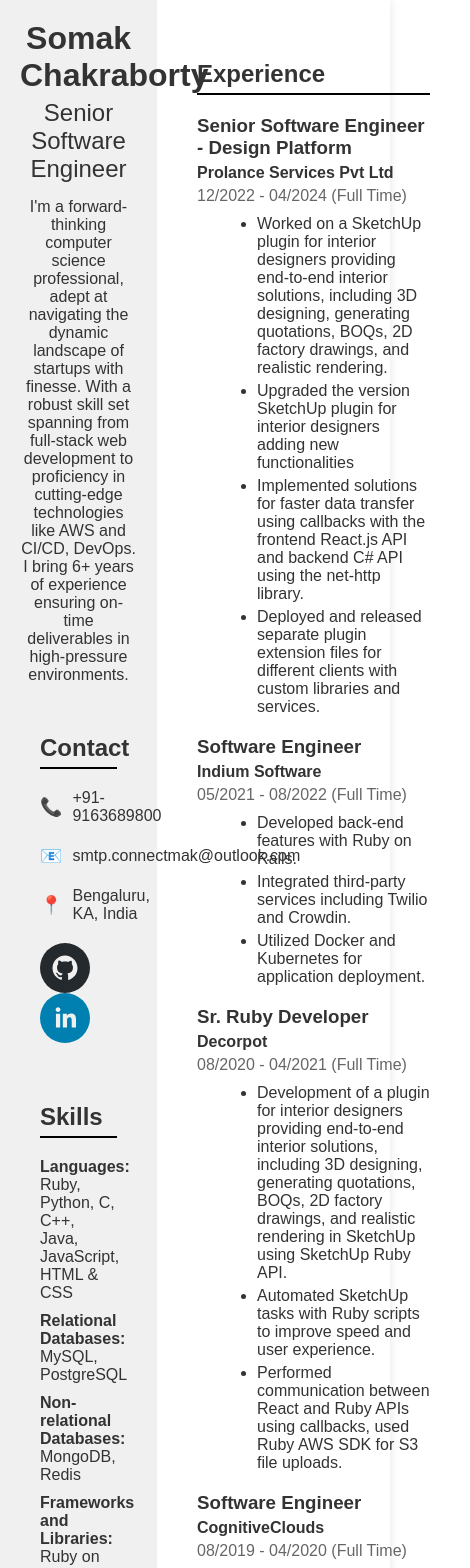
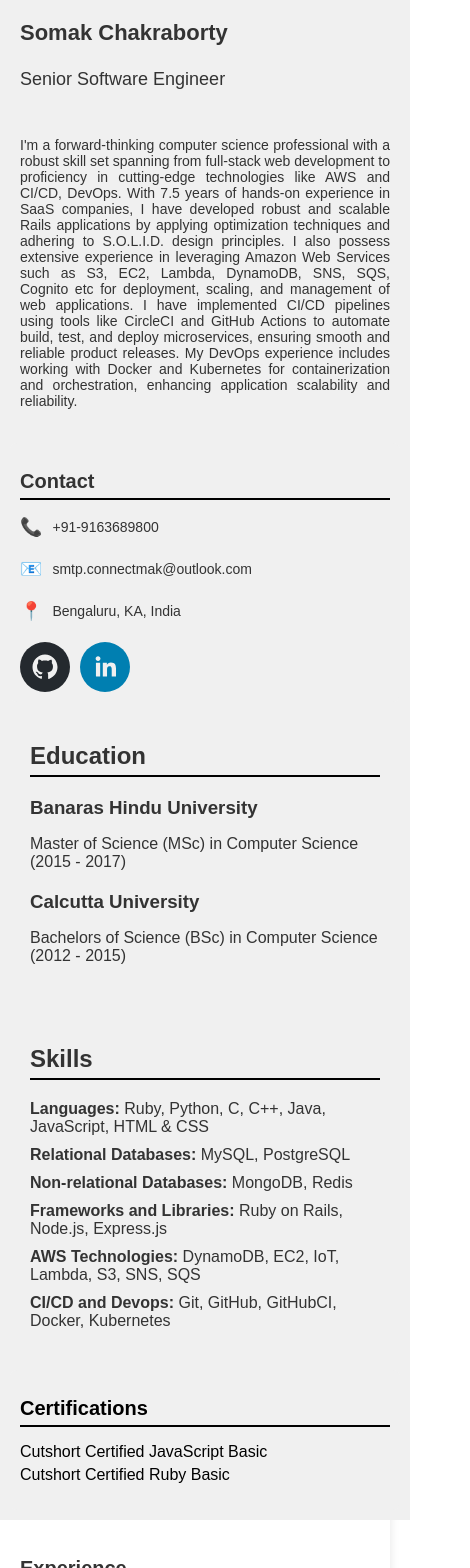
Before and after one commit to smakthe/resume-website, a React (Create React App) app: page / in a window 390 px wide. Shown: the top 1568 px of the page, 470 px wide, since content can reach past the window. Built offline with nearby package versions, Linux system fonts and the light colour scheme.

Commit message:
Added media queries

```diff
--- a/src/App.css
+++ b/src/App.css
@@ -15,11 +15,35 @@
   padding: 20px;
 }
 
-.profile {
-  text-align: center;
+.profile p:nth-child(0) {
+  text-align: left;
+}
+
+.profile p:nth-child(1) {
+  text-align: justify;
 }
 
 .job ul {
   list-style-type: disc;
   margin-left: 20px;
 }
+
+.certification-list a {
+  color: #000000;
+  text-decoration: none;
+}
+.certification-list a:hover {
+  color: rgb(8, 0, 255);
+  text-decoration: none;
+}
+
+@media (max-width: 768px) {
+  .App {
+    flex-direction: column;
+  }
+
+  .left-column, .right-column {
+    width: 100%;
+    padding: 10px;
+  }
+}
--- a/src/App.js
+++ b/src/App.js
@@ -5,6 +5,7 @@
 import Skills from './components/Skills';
 import Education from './components/Education';
 import Contact from './components/Contact';
+import Certifications from './components/Certifications';
 import './App.css';
 
 const App = () => (
@@ -14,8 +15,9 @@
           <div className="left-column">
             <Profile />
             <Contact />
+            <Education />
             <Skills />
-            <Education />
+            <Certifications />
           </div>
           <div className="right-column">
             <Experience />
--- /dev/null
+++ b/src/components/Certifications.js
@@ -0,0 +1,56 @@
+import React from 'react';
+import styled from 'styled-components';
+
+const CertificationsContainer = styled.div`
+  background: #f0f0f0;
+  padding: 20px;
+  border-radius: 8px;
+  text-align: left;
+
+  @media (max-width: 768px) {
+    padding: 10px;
+  }
+`;
+
+const Title = styled.h2`
+  font-size: 24px;
+  color: #000;
+  border-bottom: 2px solid #000;
+  padding-bottom: 5px;
+  text-align: left;
+
+  @media (max-width: 768px) {
+    font-size: 20px;
+  }
+`;
+
+const CertificationItem = styled.li`
+  font-size: 18px;
+  margin: 5px 0;
+
+  @media (max-width: 768px) {
+    font-size: 16px;
+  }
+`;
+
+
+const CertificationList = styled.ul`
+  list-style-type: none;
+  padding: 0;
+`;
+
+const Certifications = () => {
+  return (
+    <CertificationsContainer>
+      <Title>Certifications</Title>
+      <div className="certification-list">
+        <CertificationList>
+          <CertificationItem><a href="https://cutshort.io/certificate/6270">Cutshort Certified JavaScript Basic</a></CertificationItem>
+          <CertificationItem><a href="https://cutshort.io/certificate/6269">Cutshort Certified Ruby Basic</a></CertificationItem>
+        </CertificationList>
+      </div>
+    </CertificationsContainer>
+  );
+};
+
+export default Certifications;
--- a/src/components/Contact.js
+++ b/src/components/Contact.js
@@ -10,11 +10,27 @@
   padding: 20px;
   border-radius: 8px;
   text-align: left;
+
+  @media (max-width: 768px) {
+    padding: 10px;
+  }
 `;
 
 const Title = styled.h2`
   border-bottom: 2px solid #000;
   padding-bottom: 5px;
+
+  @media (max-width: 768px) {
+    font-size: 20px;
+  }
+`;
+
+const ContactText = styled.span`
+  font-size: 16px;
+
+  @media (max-width: 768px) {
+    font-size: 14px;
+  }
 `;
 
 const ContactInfo = styled.div`
@@ -28,9 +44,6 @@
   font-size: 18px;
 `;
 
-const ContactText = styled.span`
-  font-size: 16px;
-`;
 
 const Contact = () => {
   return (
--- a/src/components/Experience.js
+++ b/src/components/Experience.js
@@ -3,19 +3,43 @@
 
 const ExperienceContainer = styled.div`
   padding: 20px;
+
+  @media (max-width: 768px) {
+    padding: 10px;
+  }
 `;
 
 const Title = styled.h2`
   border-bottom: 2px solid #000;
   padding-bottom: 5px;
+
+  @media (max-width: 768px) {
+    font-size: 20px;
+  }
 `;
 
 const Job = styled.div`
   margin-bottom: 20px;
+
+  @media (max-width: 768px) {
+    margin-bottom: 15px;
+  }
 `;
 
 const JobTitle = styled.h3`
   margin: 0;
+
+  @media (max-width: 768px) {
+    font-size: 18px;
+  }
+`;
+
+const JobDescription = styled.ul`
+  margin: 10px 0 0 20px;
+
+  @media (max-width: 768px) {
+    margin: 10px 0 0 15px;
+  }
 `;
 
 const Company = styled.p`
@@ -26,10 +50,6 @@
 const JobPeriod = styled.p`
   margin: 5px 0;
   color: #666;
-`;
-
-const JobDescription = styled.ul`
-  margin: 10px 0 0 20px;
 `;
 
 const JobItem = styled.li`
@@ -53,7 +73,7 @@
     <Job>
       <JobTitle>Software Engineer</JobTitle>
       <Company>Indium Software</Company>
-      <JobPeriod>05/2021 - 08/2022 (Full Time)</JobPeriod>
+      <JobPeriod>05/2021 - 11/2022 (Full Time)</JobPeriod>
       <JobDescription>
         <JobItem>Developed back-end features with Ruby on Rails.</JobItem>
         <JobItem>Integrated third-party services including Twilio and Crowdin.</JobItem>
@@ -63,7 +83,7 @@
     <Job>
       <JobTitle>Sr. Ruby Developer</JobTitle>
       <Company>Decorpot</Company>
-      <JobPeriod>08/2020 - 04/2021 (Full Time)</JobPeriod>
+      <JobPeriod>05/2020 - 04/2021 (Full Time)</JobPeriod>
       <JobDescription>
         <JobItem>Development of a plugin for interior designers providing end-to-end interior solutions, including 3D designing, generating quotations, BOQs, 2D factory drawings, and realistic rendering in SketchUp using SketchUp Ruby API.</JobItem>
         <JobItem>Automated SketchUp tasks with Ruby scripts to improve speed and user experience.</JobItem>
@@ -73,7 +93,7 @@
     <Job>
       <JobTitle>Software Engineer</JobTitle>
       <Company>CognitiveClouds</Company>
-      <JobPeriod>08/2019 - 04/2020 (Full Time)</JobPeriod>
+      <JobPeriod>05/2019 - 04/2020 (Full Time)</JobPeriod>
       <JobDescription>
         <JobItem>Worked on a blogging application on RoR creating admin panel for CRUD operation, implemented search functionality using elastic search and deployed using Capistrano.</JobItem>
         <JobItem>Worked on the backend for a salon application creating dashboard for users and implemented payment gateway using stripe.</JobItem>
@@ -85,7 +105,7 @@
     <Job>
       <JobTitle>Software Engineer</JobTitle>
       <Company>Rently</Company>
-      <JobPeriod>08/2018 - 04/2019 (Full Time)</JobPeriod>
+      <JobPeriod>01/2018 - 04/2019 (Full Time)</JobPeriod>
       <JobDescription>
         <JobItem>Worked on the development of a Home automation system application in Ruby on Rails</JobItem>
         <JobItem>Learned and used docker and AWS services(SNS, IoT, Lambda, DynamoDB, SQS, Cognito).</JobItem>
--- a/src/components/Profile.js
+++ b/src/components/Profile.js
@@ -5,28 +5,51 @@
   display: flex;
   flex-direction: column;
   justify-content: center;
+  padding: 20px;
+
+  @media (max-width: 768px) {
+    padding: 10px;
+  }
 `;
 
 const Name = styled.h1`
   margin: 0;
+
+  @media (max-width: 768px) {
+    font-size: 22px;
+  }
 `;
 
 const Title = styled.h2`
   margin: 5px 0;
   font-weight: normal;
+
+  @media (max-width: 768px) {
+    font-size: 18px;
+  }
 `;
 
 const Description = styled.p`
   margin: 10px 0;
+
+  @media (max-width: 768px) {
+    font-size: 14px;
+  }
 `;
 
 const Profile = () => (
   <div className="profile">
     <ProfileDetails>
       <Name>Somak Chakraborty</Name>
-      <Title>Senior Software Engineer</Title>
+      <Title><p>Senior Software Engineer</p></Title>
       <Description>
-      I'm a forward-thinking computer science professional, adept at navigating the dynamic landscape of startups with finesse. With a robust skill set spanning from full-stack web development to proficiency in cutting-edge technologies like AWS and CI/CD, DevOps. I bring 6+ years of experience ensuring on-time deliverables in high-pressure environments.
+        <p>
+          I'm a forward-thinking computer science professional with a robust skill set spanning from full-stack web development to proficiency in cutting-edge technologies like AWS and CI/CD, DevOps.
+          With 7.5 years of hands-on experience in SaaS companies, I have developed robust and scalable Rails applications by applying optimization techniques and adhering to S.O.L.I.D. design principles.
+          I also possess extensive experience in leveraging Amazon Web Services such as S3, EC2, Lambda, DynamoDB, SNS, SQS, Cognito etc for deployment, scaling, and management of web applications.
+          I have implemented CI/CD pipelines using tools like CircleCI and GitHub Actions to automate build, test, and deploy microservices, ensuring smooth and reliable product releases.
+          My DevOps experience includes working with Docker and Kubernetes for containerization and orchestration, enhancing application scalability and reliability.
+        </p>
       </Description>
     </ProfileDetails>
   </div>
--- a/src/index.js
+++ b/src/index.js
@@ -2,7 +2,6 @@
 import ReactDOM from 'react-dom/client';
 import './index.css';
 import App from './App';
-import reportWebVitals from './reportWebVitals';
 import { SpeedInsights } from "@vercel/speed-insights/react"
 
 const root = ReactDOM.createRoot(document.getElementById('root'));
@@ -12,8 +11,3 @@
     <SpeedInsights />
   </React.StrictMode>
 );
-
-// If you want to start measuring performance in your app, pass a function
-// to log results (for example: reportWebVitals(console.log))
-// or send to an analytics endpoint. Learn more: https://bit.ly/CRA-vitals
-reportWebVitals();
--- a/src/reportWebVitals.js
+++ /dev/null
@@ -1,13 +0,0 @@
-const reportWebVitals = onPerfEntry => {
-  if (onPerfEntry && onPerfEntry instanceof Function) {
-    import('web-vitals').then(({ getCLS, getFID, getFCP, getLCP, getTTFB }) => {
-      getCLS(onPerfEntry);
-      getFID(onPerfEntry);
-      getFCP(onPerfEntry);
-      getLCP(onPerfEntry);
-      getTTFB(onPerfEntry);
-    });
-  }
-};
-
-export default reportWebVitals;
```
Also changed, not shown: 1 other file (tests, documents, lock files or other folders).
